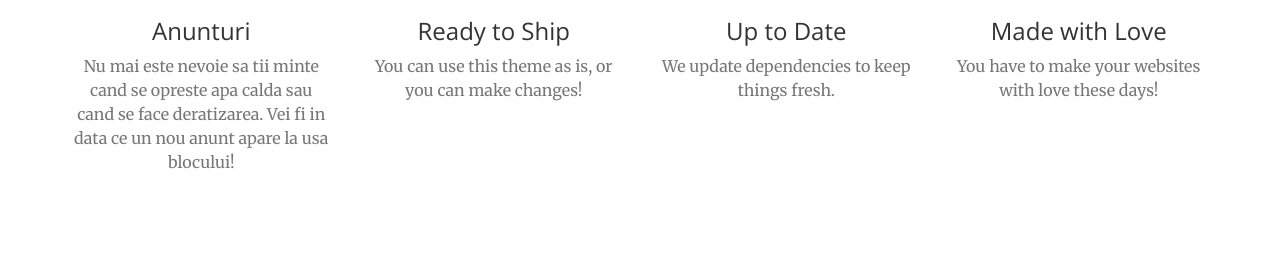
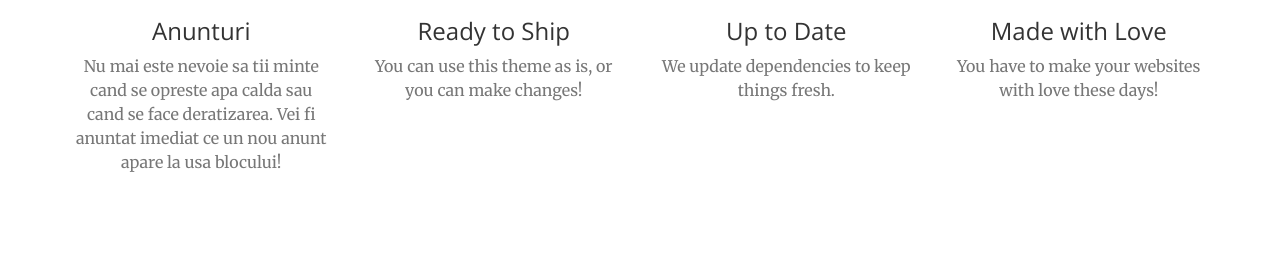
Before and after one commit to rptoma/Flaty-landing-page-2, a Jekyll site: the page built from index.html, in a window 1280 px wide and 900 px high, scrolled down 1318 px. Shown: the part 204-476 px from the top of the window. Built offline with Jekyll 4.4.1, drawn with Linux system fonts in a browser that asks for light colours.

Commit message:
Updated '_includes/services.html' via CloudCannon

```diff
--- a/_includes/services.html
+++ b/_includes/services.html
@@ -13,7 +13,7 @@
                 <div class="service-box">
                     <i class="fa fa-4x fa-diamond wow bounceIn text-primary"></i>
                     <h3>Anunturi</h3>
-                    <p class="text-muted">Nu mai este nevoie sa tii minte cand se opreste apa calda sau cand se face deratizarea. Vei fi in data ce un nou anunt apare la usa blocului!</p>
+                    <p class="text-muted">Nu mai este nevoie sa tii minte cand se opreste apa calda sau cand se face deratizarea. Vei fi anuntat imediat ce un nou anunt apare la usa blocului!</p>
                 </div>
             </div>
             <div class="col-lg-3 col-md-6 text-center">
```
